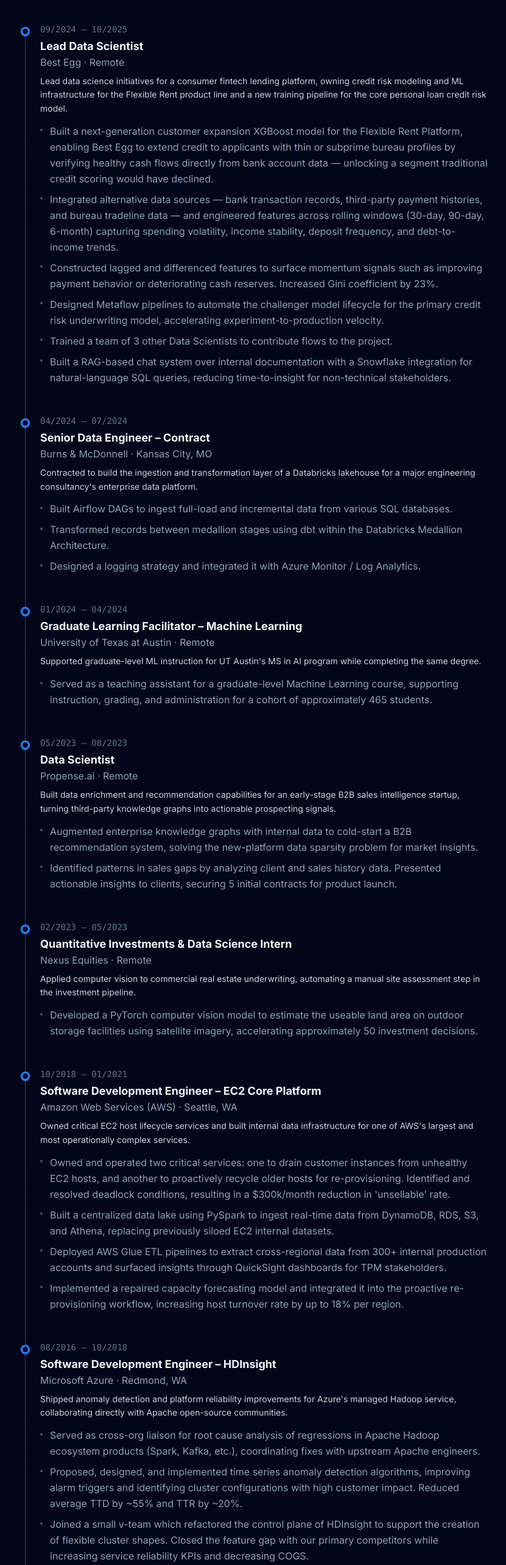
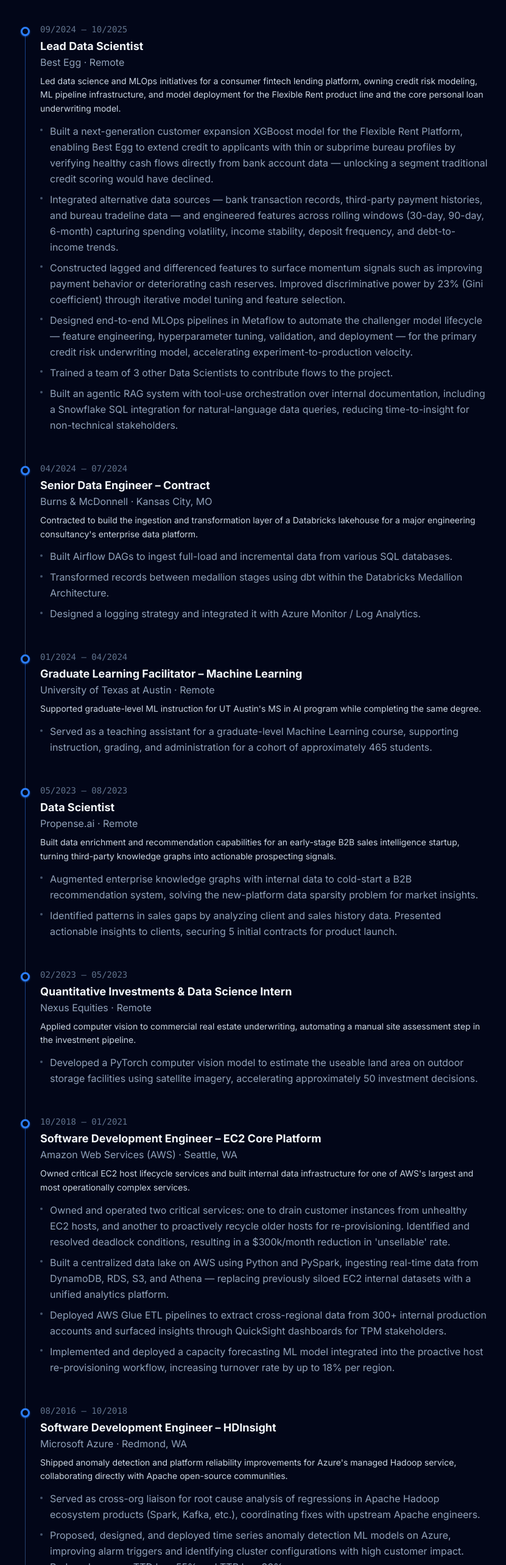
Before and after one commit to brendancsmith/portfolio, a Next.js app: page / in a window 1280 px wide. Shown: the part 1600-4166 px from the top of the page at 61% size, without its empty margins (222-1053 px from the left). Built offline with nearby package versions, Linux system fonts and the light colour scheme.

Commit message:
Sharpen resume content for AI/ML engineering roles
Reframe Best Egg bullets around MLOps, model tuning, and agentic
GenAI. Highlight cross-cloud ML deployment (AWS, Azure, Databricks).
Restructure skills to foreground ML Pipelines, Hyperparameter Tuning,
Agentic AI, Tool Use, and LangChain.

```diff
--- a/data/experience.ts
+++ b/data/experience.ts
@@ -14,14 +14,14 @@
     location: "Remote",
     dates: "09/2024 – 10/2025",
     description:
-      "Lead data science initiatives for a consumer fintech lending platform, owning credit risk modeling and ML infrastructure for the Flexible Rent product line and a new training pipeline for the core personal loan credit risk model.",
+      "Led data science and MLOps initiatives for a consumer fintech lending platform, owning credit risk modeling, ML pipeline infrastructure, and model deployment for the Flexible Rent product line and the core personal loan underwriting model.",
     bullets: [
       "Built a next-generation customer expansion XGBoost model for the Flexible Rent Platform, enabling Best Egg to extend credit to applicants with thin or subprime bureau profiles by verifying healthy cash flows directly from bank account data — unlocking a segment traditional credit scoring would have declined.",
       "Integrated alternative data sources — bank transaction records, third-party payment histories, and bureau tradeline data — and engineered features across rolling windows (30-day, 90-day, 6-month) capturing spending volatility, income stability, deposit frequency, and debt-to-income trends.",
-      "Constructed lagged and differenced features to surface momentum signals such as improving payment behavior or deteriorating cash reserves. Increased Gini coefficient by 23%.",
-      "Designed Metaflow pipelines to automate the challenger model lifecycle for the primary credit risk underwriting model, accelerating experiment-to-production velocity.",
+      "Constructed lagged and differenced features to surface momentum signals such as improving payment behavior or deteriorating cash reserves. Improved discriminative power by 23% (Gini coefficient) through iterative model tuning and feature selection.",
+      "Designed end-to-end MLOps pipelines in Metaflow to automate the challenger model lifecycle — feature engineering, hyperparameter tuning, validation, and deployment — for the primary credit risk underwriting model, accelerating experiment-to-production velocity.",
       "Trained a team of 3 other Data Scientists to contribute flows to the project.",
-      "Built a RAG-based chat system over internal documentation with a Snowflake integration for natural-language SQL queries, reducing time-to-insight for non-technical stakeholders.",
+      "Built an agentic RAG system with tool-use orchestration over internal documentation, including a Snowflake SQL integration for natural-language data queries, reducing time-to-insight for non-technical stakeholders.",
     ],
   },
   {
@@ -80,9 +80,9 @@
       "Owned critical EC2 host lifecycle services and built internal data infrastructure for one of AWS's largest and most operationally complex services.",
     bullets: [
       "Owned and operated two critical services: one to drain customer instances from unhealthy EC2 hosts, and another to proactively recycle older hosts for re-provisioning. Identified and resolved deadlock conditions, resulting in a $300k/month reduction in 'unsellable' rate.",
-      "Built a centralized data lake using PySpark to ingest real-time data from DynamoDB, RDS, S3, and Athena, replacing previously siloed EC2 internal datasets.",
+      "Built a centralized data lake on AWS using Python and PySpark, ingesting real-time data from DynamoDB, RDS, S3, and Athena — replacing previously siloed EC2 internal datasets with a unified analytics platform.",
       "Deployed AWS Glue ETL pipelines to extract cross-regional data from 300+ internal production accounts and surfaced insights through QuickSight dashboards for TPM stakeholders.",
-      "Implemented a repaired capacity forecasting model and integrated it into the proactive re-provisioning workflow, increasing host turnover rate by up to 18% per region.",
+      "Implemented and deployed a capacity forecasting ML model integrated into the proactive host re-provisioning workflow, increasing turnover rate by up to 18% per region.",
     ],
   },
   {
@@ -94,7 +94,7 @@
       "Shipped anomaly detection and platform reliability improvements for Azure's managed Hadoop service, collaborating directly with Apache open-source communities.",
     bullets: [
       "Served as cross-org liaison for root cause analysis of regressions in Apache Hadoop ecosystem products (Spark, Kafka, etc.), coordinating fixes with upstream Apache engineers.",
-      "Proposed, designed, and implemented time series anomaly detection algorithms, improving alarm triggers and identifying cluster configurations with high customer impact. Reduced average TTD by ~55% and TTR by ~20%.",
+      "Proposed, designed, and deployed time series anomaly detection ML models on Azure, improving alarm triggers and identifying cluster configurations with high customer impact. Reduced average TTD by ~55% and TTR by ~20%.",
       "Joined a small v-team which refactored the control plane of HDInsight to support the creation of flexible cluster shapes. Closed the feature gap with our primary competitors while increasing service reliability KPIs and decreasing COGS.",
     ],
   },
--- a/data/skills.ts
+++ b/data/skills.ts
@@ -8,8 +8,8 @@
     category: "Languages & Frameworks",
     skills: [
       "Python",
+      "SQL",
       "R",
-      "SQL",
       "PySpark",
       "Java",
       "JavaScript / TypeScript",
@@ -25,22 +25,29 @@
     ],
   },
   {
-    category: "Machine Learning & AI",
+    category: "Machine Learning & MLOps",
     skills: [
+      "Deep Learning",
       "Computer Vision",
-      "Deep Learning",
       "Forecasting",
+      "Recommendation Systems",
+      "Hyperparameter Tuning",
+      "ML Pipelines",
+      "Model Monitoring",
       "Metaflow",
-      "Recommendation Systems",
     ],
   },
   {
-    category: "Data Analysis",
+    category: "Generative AI",
     skills: [
-      "Statistical Modeling",
-      "Causal Inference",
-      "Time Series Analysis",
-      "Data Visualization",
+      "LLMs",
+      "Agentic AI",
+      "Tool Use & Function Calling",
+      "Fine-tuning",
+      "RAG",
+      "Prompt Engineering",
+      "Embeddings",
+      "LangChain",
     ],
   },
   {
@@ -56,23 +63,25 @@
     ],
   },
   {
-    category: "Cloud Infrastructure",
+    category: "Cloud & Infrastructure",
     skills: [
+      "AWS",
+      "Azure",
+      "Databricks",
       "Docker",
-      "Microservices",
       "REST APIs",
       "FastAPI",
       "SQL & NoSQL Databases",
-      "Highly Available Fault Tolerant Design",
+      "Microservices",
     ],
   },
   {
-    category: "Generative AI",
+    category: "Data Analysis",
     skills: [
-      "LLMs",
-      "Prompt Engineering",
-      "Embeddings",
-      "Retrieval Augmented Generation (RAG)",
+      "Statistical Modeling",
+      "Causal Inference",
+      "Time Series Analysis",
+      "Data Visualization",
     ],
   },
 ];
```
Also changed, not shown: public/llms.txt.
